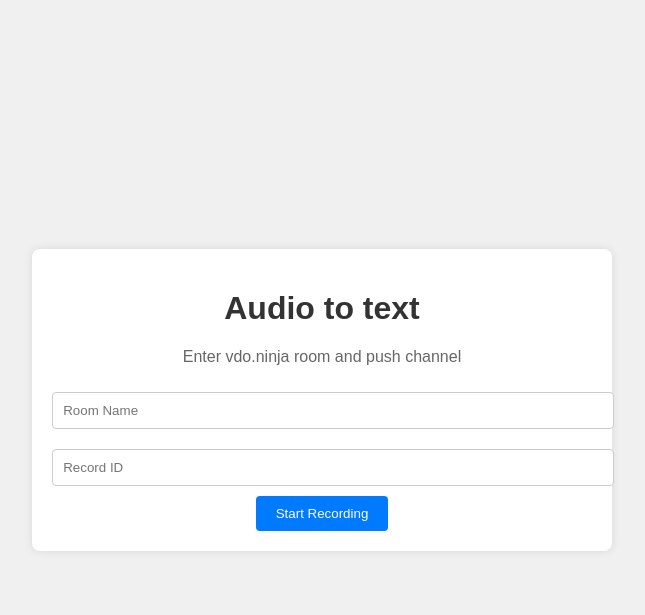
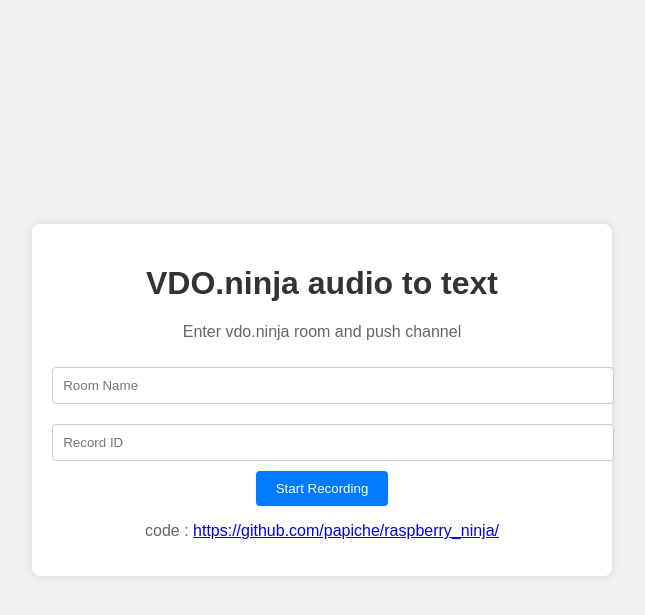
Before and after one commit to steveseguin/raspberry_ninja, a FastAPI app: page / in a window 1280 px wide. Shown: the top 615 px of the page, without its empty margins (318-963 px from the left). Run offline with FastAPI, Linux system fonts and the light colour scheme.

Commit message:
record.py 1.0

```diff
--- a/templates/index.html
+++ b/templates/index.html
@@ -48,13 +48,14 @@
 </head>
 <body>
     <div class="container">
-        <h1>Audio to text</h1>
+        <h1>VDO.ninja audio to text</h1>
         <p>Enter vdo.ninja room and push channel</p>
         <form action="/rec" method="post">
             <input type="text" name="room" placeholder="Room Name"  value="{{ room }}" required>
             <input type="text" name="record" placeholder="Record ID" value="{{ record }}" required>
             <button type="submit">Start Recording</button>
         </form>
+        <p>code : <a href="https://github.com/papiche/raspberry_ninja/">https://github.com/papiche/raspberry_ninja/</a></p>
     </div>
 </body>
 </html>
```
